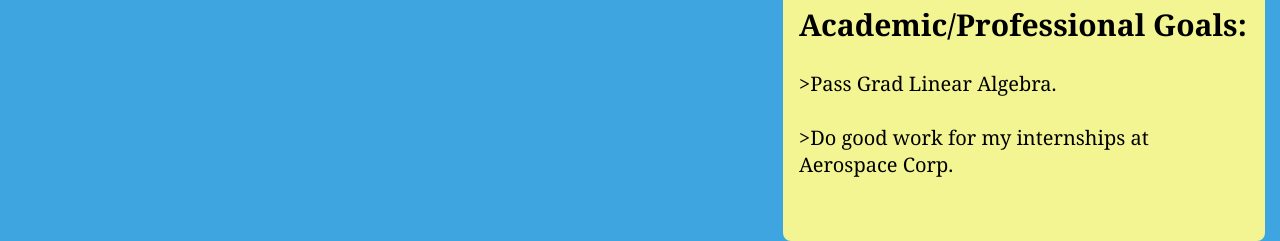
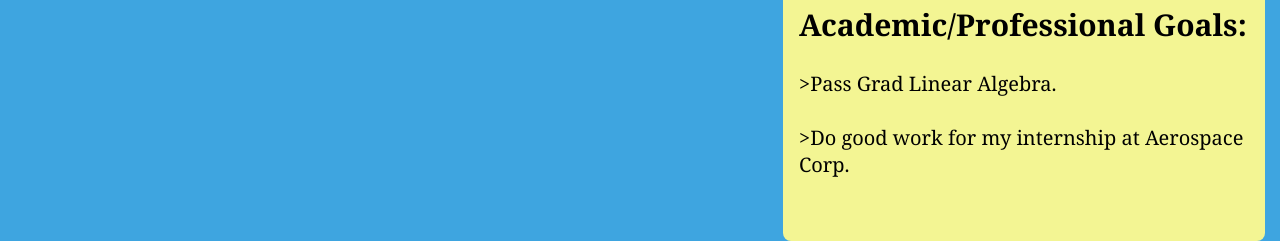
Before and after one commit to veggie-bryan/BryansWeb, a plain HTML site: page BryansWeb.html in a window 1280 px wide. Shown: the part 663-904 px from the top of the page. Drawn offline with Linux system fonts and the light colour scheme; files whose address does not match are found by name.

Commit message:
recommit, forgot to save on before last commit

```diff
--- a/BryansWeb.html
+++ b/BryansWeb.html
@@ -47,7 +47,7 @@
   <h2>Academic/Professional Goals:</h2>
   <p>
     >Pass Grad Linear Algebra. <br><br>
-    >Do good work for my internships at Aerospace Corp. <br><br>
+    >Do good work for my internship at Aerospace Corp. <br><br>
   </p>
 </div>
 
```
